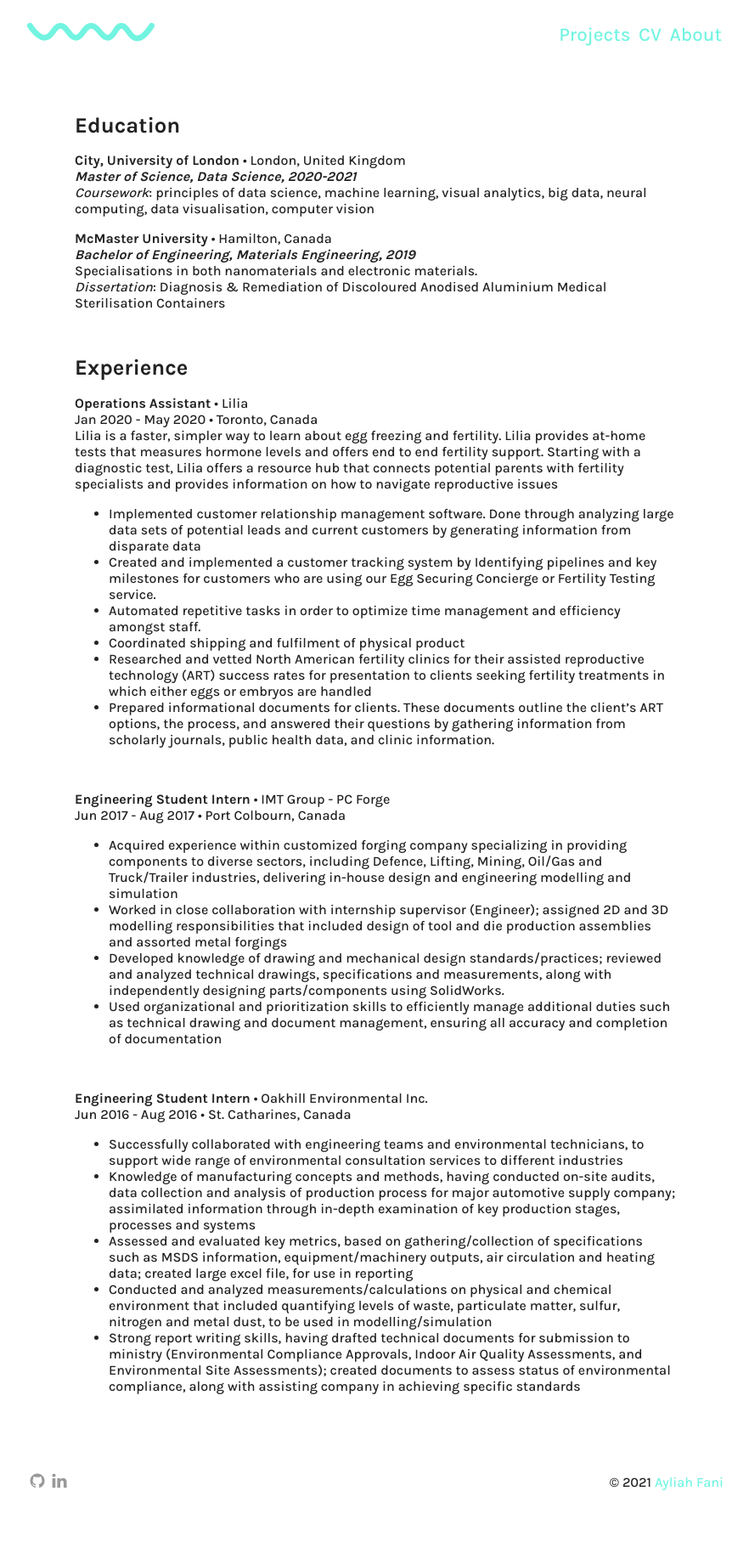
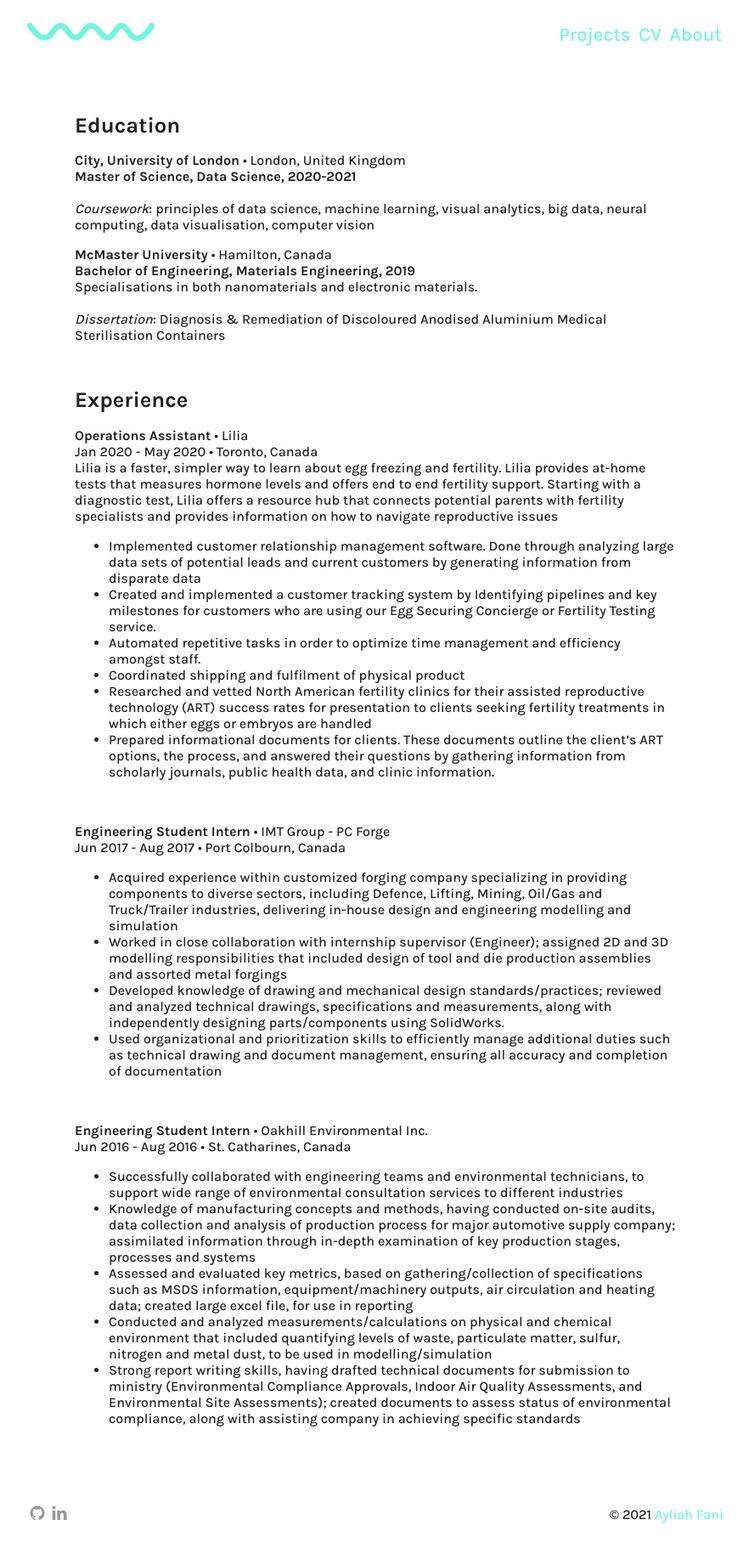
Before and after one commit to ayliahfani/ayliahfani.github.io, a Jekyll site: the page built from content/cv.md, in a window 1280 px wide. Shown: the whole page at 85% size, without its empty margins (198-1080 px from the left). Built offline with Jekyll 4.4.1, drawn with Linux system fonts in a browser that asks for light colours; before the commit the page ends 1797 px from its top, so only the background shows below that.

Commit message:
Update cv.md

```diff
--- a/content/cv.md
+++ b/content/cv.md
@@ -6,12 +6,14 @@ permalink: /cv/
 
 # Education
 **City, University of London** • London, United Kingdom <br>
-**_Master of Science, Data Science, 2020-2021_** <br>
+**Master of Science, Data Science, 2020-2021** <br>
+<br>
 _Coursework_: principles of data science, machine learning, visual analytics, big data, neural computing, data visualisation, computer vision
 
 **McMaster University** • Hamilton, Canada <br>
-**_Bachelor of Engineering, Materials Engineering, 2019_**<br>
+**Bachelor of Engineering, Materials Engineering, 2019**<br>
 Specialisations in both nanomaterials and electronic materials.<br>
+<br>
 _Dissertation_: Diagnosis & Remediation of Discoloured Anodised Aluminium Medical Sterilisation Containers
 
 <br>
```
